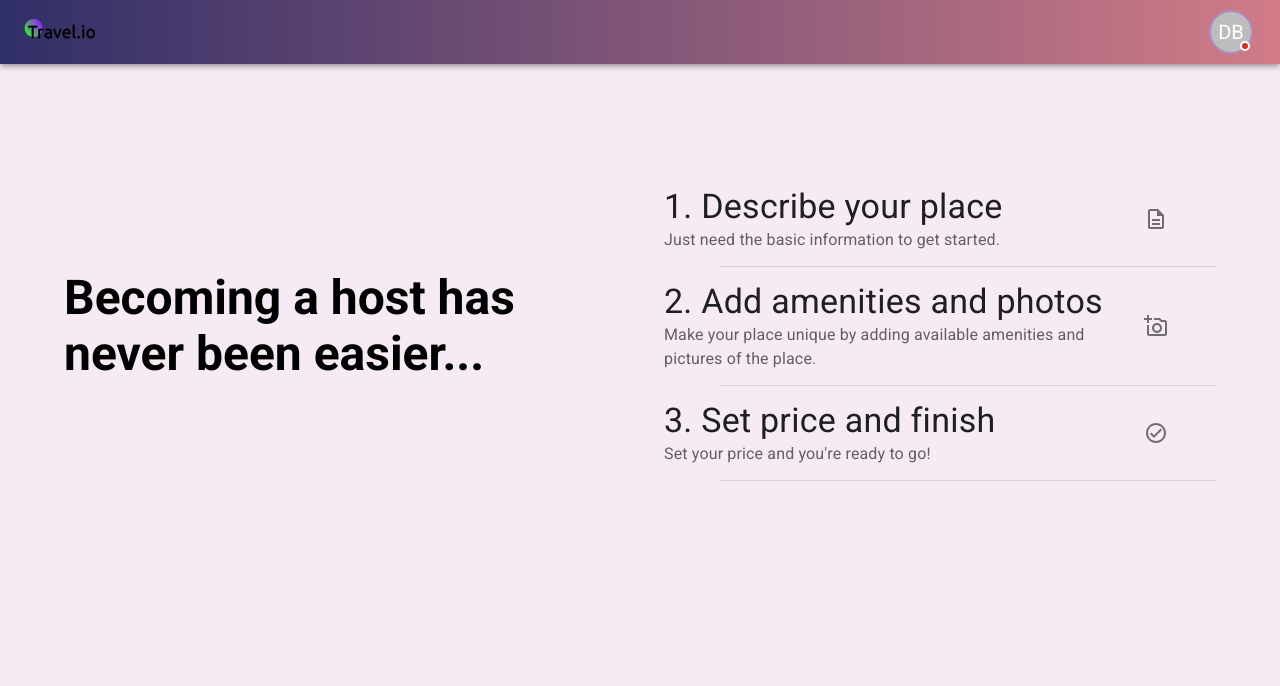
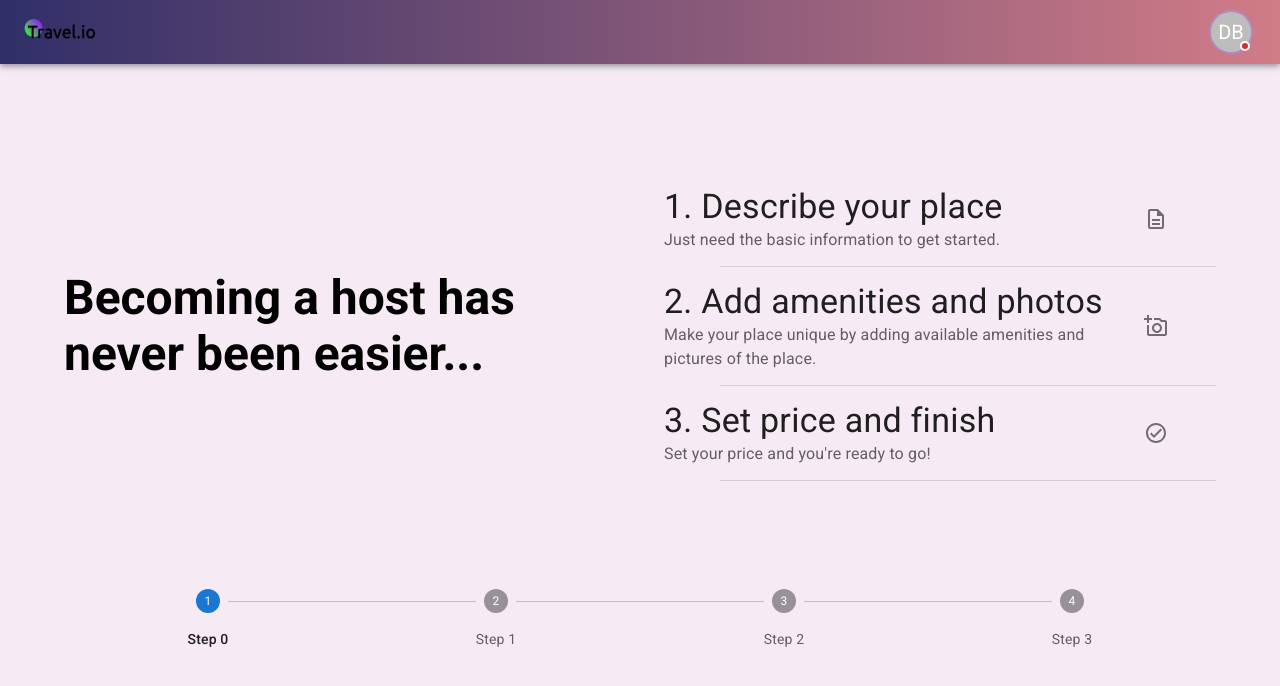
Before and after one commit to debe7408/nexstay-web3, a React (Create React App) app in the folder frontend/: page /host/start-hosting in a window 1280 px wide. Shown: the top 686 px of the page. Built offline with nearby package versions, Linux system fonts and the light colour scheme.

Commit message:
experimental: multi-step form

```diff
--- a/frontend/src/pages/Host/BecomeHost.tsx
+++ b/frontend/src/pages/Host/BecomeHost.tsx
@@ -16,9 +16,11 @@ import CheckCircleOutlineOutlinedIcon from "@mui/icons-material/CheckCircleOutli
 import DescriptionOutlinedIcon from "@mui/icons-material/DescriptionOutlined";
 import StyledBox from "../../components/StyledBox";
 import { themes } from "../../constants/colors";
+import HostingFormComponent from "./HostingForm";
 
 const BecomeHostComponent = () => {
   return (
+    <>
       <Container maxWidth="lg">
         <Grid
           container
@@ -102,6 +104,8 @@ const BecomeHostComponent = () => {
           </Grid>
         </Grid>
       </Container>
+      <HostingFormComponent></HostingFormComponent>
+    </>
   );
 };
 
--- /dev/null
+++ b/frontend/src/pages/Host/HostingForm.tsx
@@ -0,0 +1,57 @@
+import {
+  Container,
+  Stepper,
+  Step,
+  StepLabel,
+  Button,
+  Grid,
+} from "@mui/material";
+import React, { useState } from "react";
+import { useForm } from "react-hook-form";
+
+const steps = ["Step 0", "Step 1", "Step 2", "Step 3"];
+interface FormData {
+  firstName: string;
+  lastName: string;
+  email: string;
+  password: string;
+}
+
+const HostingFormComponent = () => {
+  const [activeStep, setActiveStep] = useState(0);
+
+  const {
+    register,
+    handleSubmit,
+    formState: { errors },
+  } = useForm<FormData>();
+
+  const handleOnSubmit = (data: FormData) => {
+    console.log(data);
+  };
+
+  const handleNextStep = () => {
+    setActiveStep((prevActiveStep) => prevActiveStep + 1);
+  };
+
+  const handlePreviousStep = () => {
+    setActiveStep((prevActiveStep) => prevActiveStep - 1);
+  };
+
+  return (
+    <Container maxWidth="lg">
+      <Grid item xs={12}>
+        <Stepper activeStep={activeStep} alternativeLabel>
+          {steps.map((label) => (
+            <Step key={label}>
+              <StepLabel>{label}</StepLabel>
+            </Step>
+          ))}
+        </Stepper>
+        <form onSubmit={handleSubmit(handleOnSubmit)}></form>
+      </Grid>
+    </Container>
+  );
+};
+
+export default HostingFormComponent;
```
Lines whose indentation alone changed are shown as unchanged.
